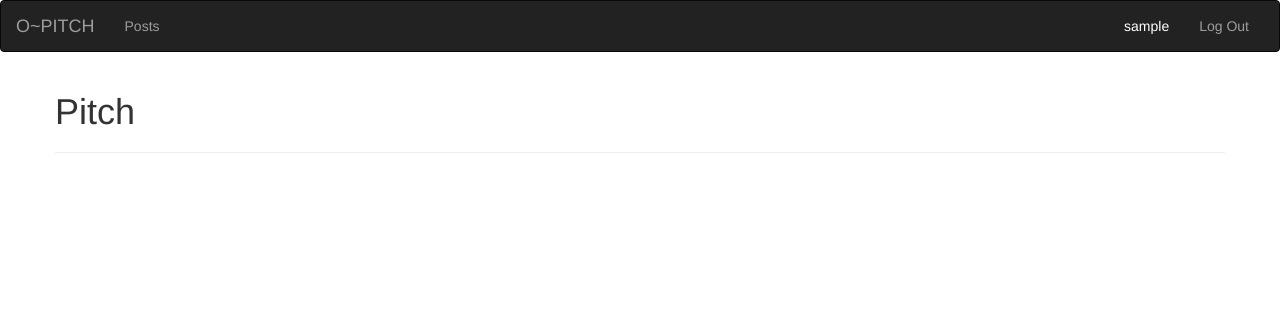
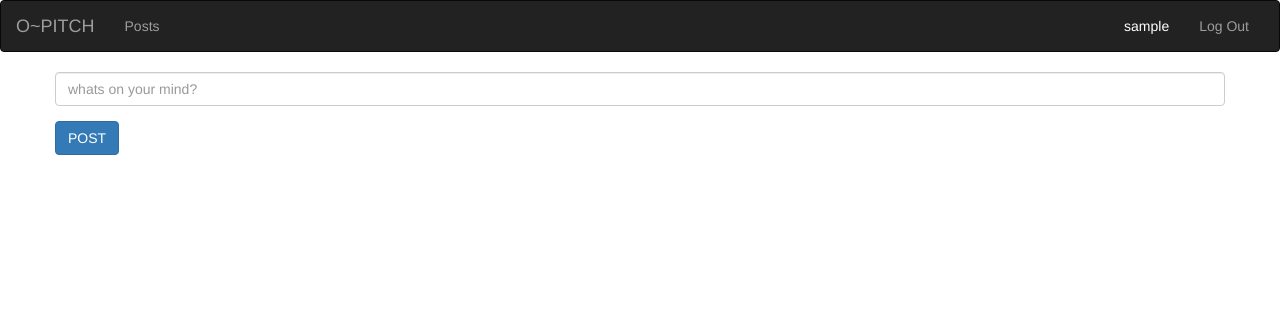
Before and after one commit to hamisicodes/One-Minute-Pitch, a Flask app: page /pitch in a window 1280 px wide. Shown: the top 312 px of the page. Run offline with Flask 2, Linux system fonts and the light colour scheme; the visitor is signed in with stand-in values (Sample User, id 1); data comes from the database, SQL or seed files in the repository; some libraries are stand-ins or nearby versions.

Commit message:
Include a form to post a pitch

```diff
--- a/app/main/views.py
+++ b/app/main/views.py
@@ -1,5 +1,5 @@
 from . import main
-from flask import render_template
+from flask import render_template,request
 from flask_login import login_required
 
 @main.route('/')
--- a/app/templates/index.html
+++ b/app/templates/index.html
@@ -38,7 +38,7 @@
         <div class="col">
 
             <div class="text-center">
-                <button type="button" class="btn btn-primary btn-lg"> <h4>Hello Welcome , Its time for your Pitch</h4>Create Imagine Discover</button>
+                <a href="{{ url_for('main.pitch') }}"><button type="button" class="btn btn-info btn-lg"> <h2 style="text-decoration: aqua;">Hello Welcome , Its time for your Pitch</h2>Create Imagine Discover</button></a>
 
             </div>
 
--- a/app/templates/pitches.html
+++ b/app/templates/pitches.html
@@ -4,12 +4,21 @@
 {% block content %}
 
 <div class="container">
-  <div class="row">
-    <div class="col">
-      <h1>Pitch</h1>
-      <hr>
+    <div class="row">
+        <div class="col">
+            <form action=" {{url_for('main.pitch')}} " method="POST">
+
+                <div class="form-group">
+
+                    <input type="text" class="form-control" id="pitch" name="pitch"
+                        placeholder="whats on your mind?">
+                </div>
+                <button type="submit" class="btn btn-primary">POST</button>
+
+            </form>
+        </div>
     </div>
-  </div>
 </div>
 
+
 {% endblock %}
```
